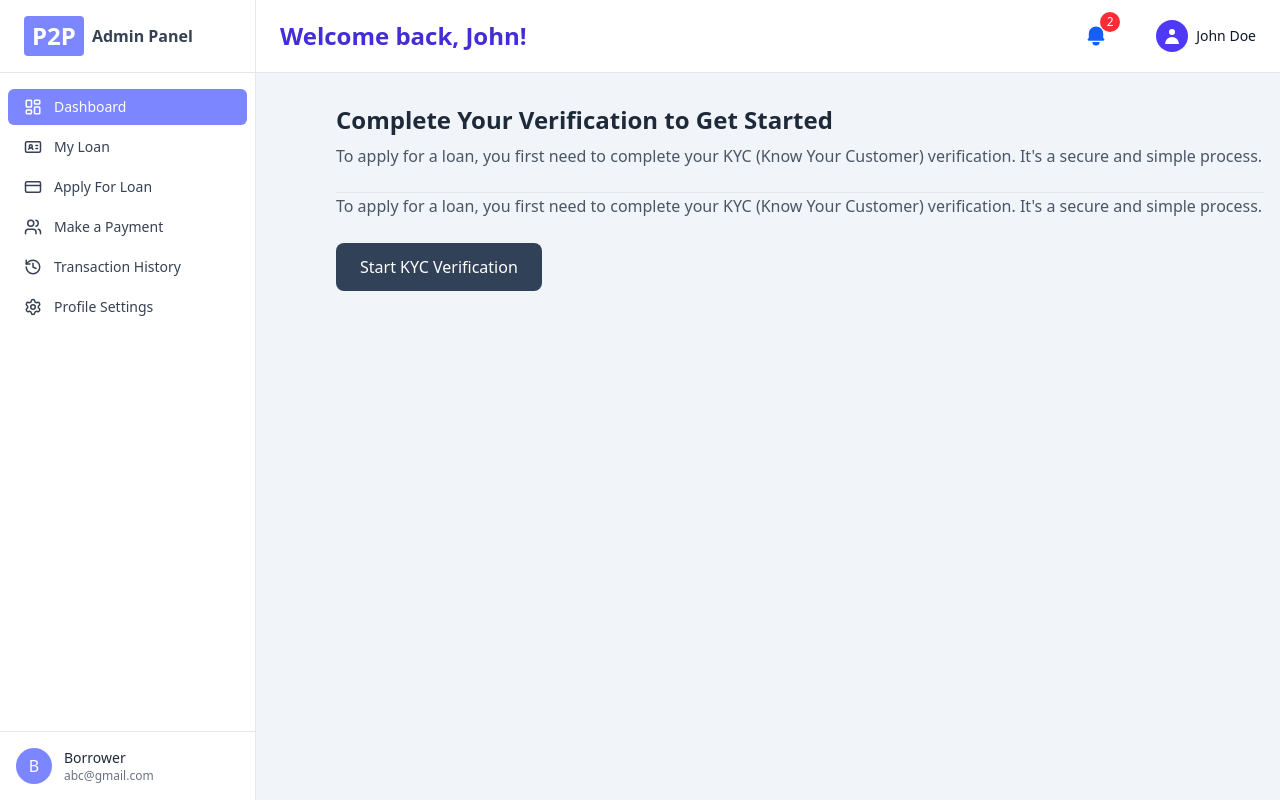
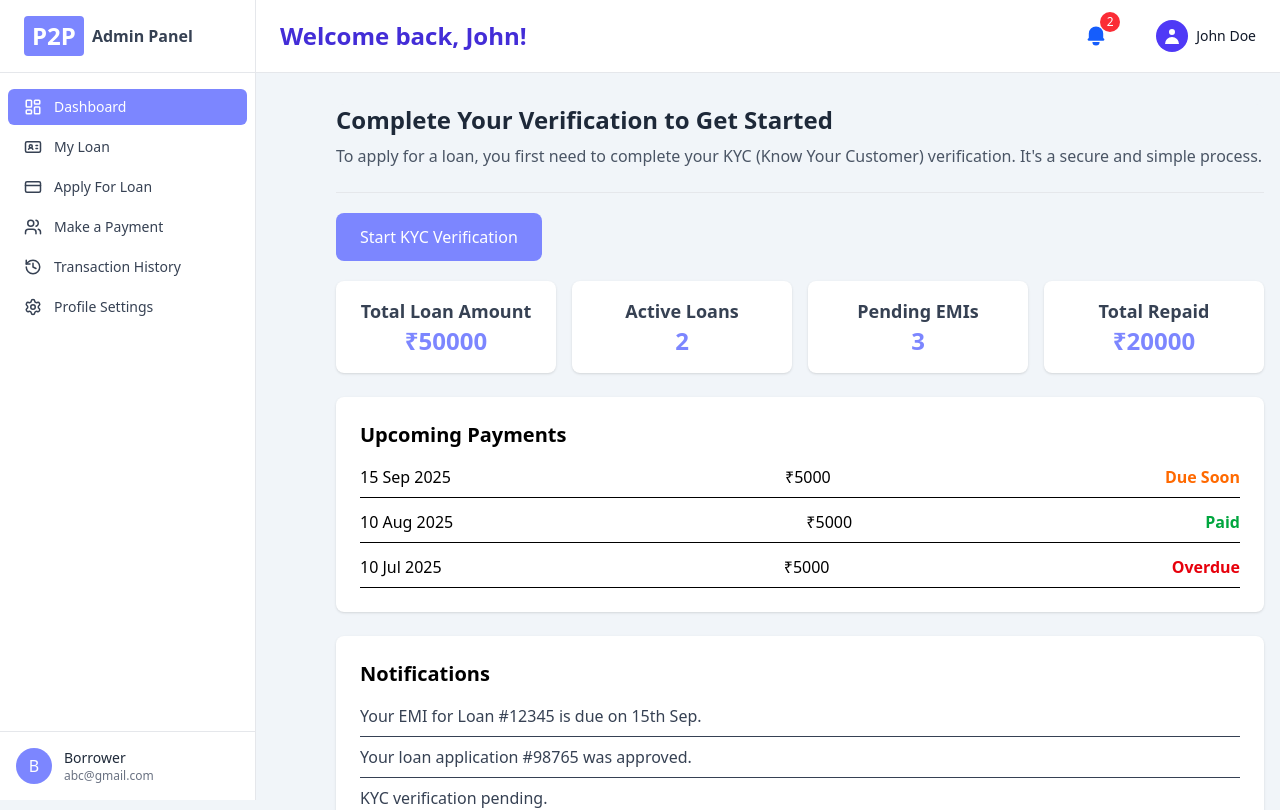
Before and after one commit to Sumit-Rathod-06/PeerMint, a React (Vite) app in the folder Client/: page /borrower/dashboard in a window 1280 px wide. Shown: the top 810 px of the page. Built offline with nearby package versions, Linux system fonts and the light colour scheme.

Commit message:
Changed Borrower Dashboard Card

```diff
--- a/Client/src/components/Borrower_Dashboard/Card1.jsx
+++ b/Client/src/components/Borrower_Dashboard/Card1.jsx
@@ -32,14 +32,15 @@ const Card1 = () => {
           Customer) verification. It's a secure and simple process.</p>
       </div>
 
-      <p className="text-gray-600 mb-6 leading-relaxed">
-        To apply for a loan, you first need to complete your KYC (Know Your
-        Customer) verification. It's a secure and simple process.
-      </p>
 
-      <button className="bg-slate-700 cursor-pointer text-white px-6 py-3 rounded-lg font-medium hover:bg-indigo-800 transition-colors">
-        Start KYC Verification
-      </button>
+
+        <button className="bg-indigo-400 cursor-pointer text-white px-6 py-3 rounded-lg font-medium hover:bg-indigo-800 transition-colors mb-5 mt-5" onClick={() => {navigate('/borrower/kyc-form')}}>
+          Start KYC Verification
+        </button>
+        <LoanSummary summary={summary} />
+      <UpcomingPayments payments={payments} />
+      <NotificationsCard notifications={notifications} />
+      <QuickActions />
     </div>
 
   );
```
